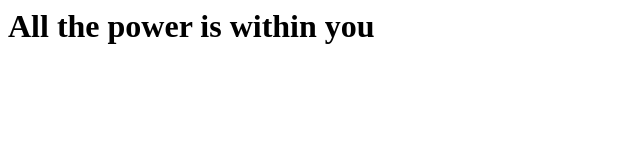
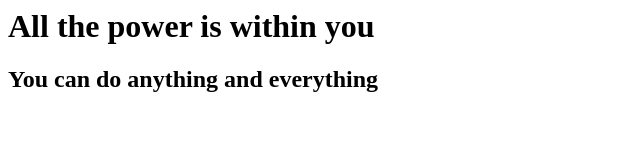
Before and after one commit to Derewolfbeta/firstgitrepo, a plain HTML site: page index.html in a window 1280 px wide. Shown: the whole page, without its empty margins (0-640 px from the left). Drawn offline with Linux system fonts and the light colour scheme.

Commit message:
completed the first code

```diff
--- a/index.html
+++ b/index.html
@@ -1,5 +1,6 @@
 <html>
 <body>
 <h1>All the power is within you</h1>
+<h2>You can do anything and everything</h2>
 </body>
 </html>
```
